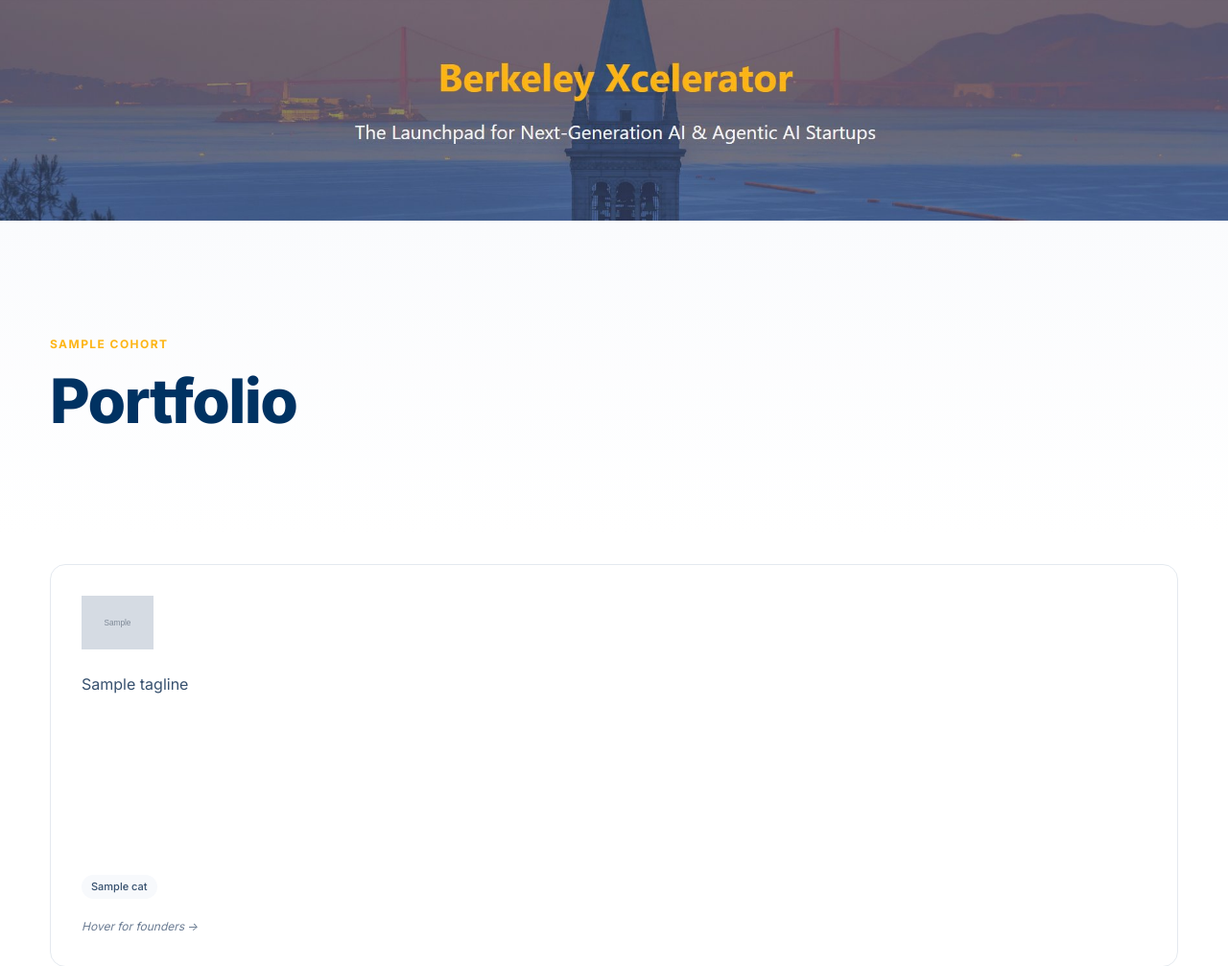
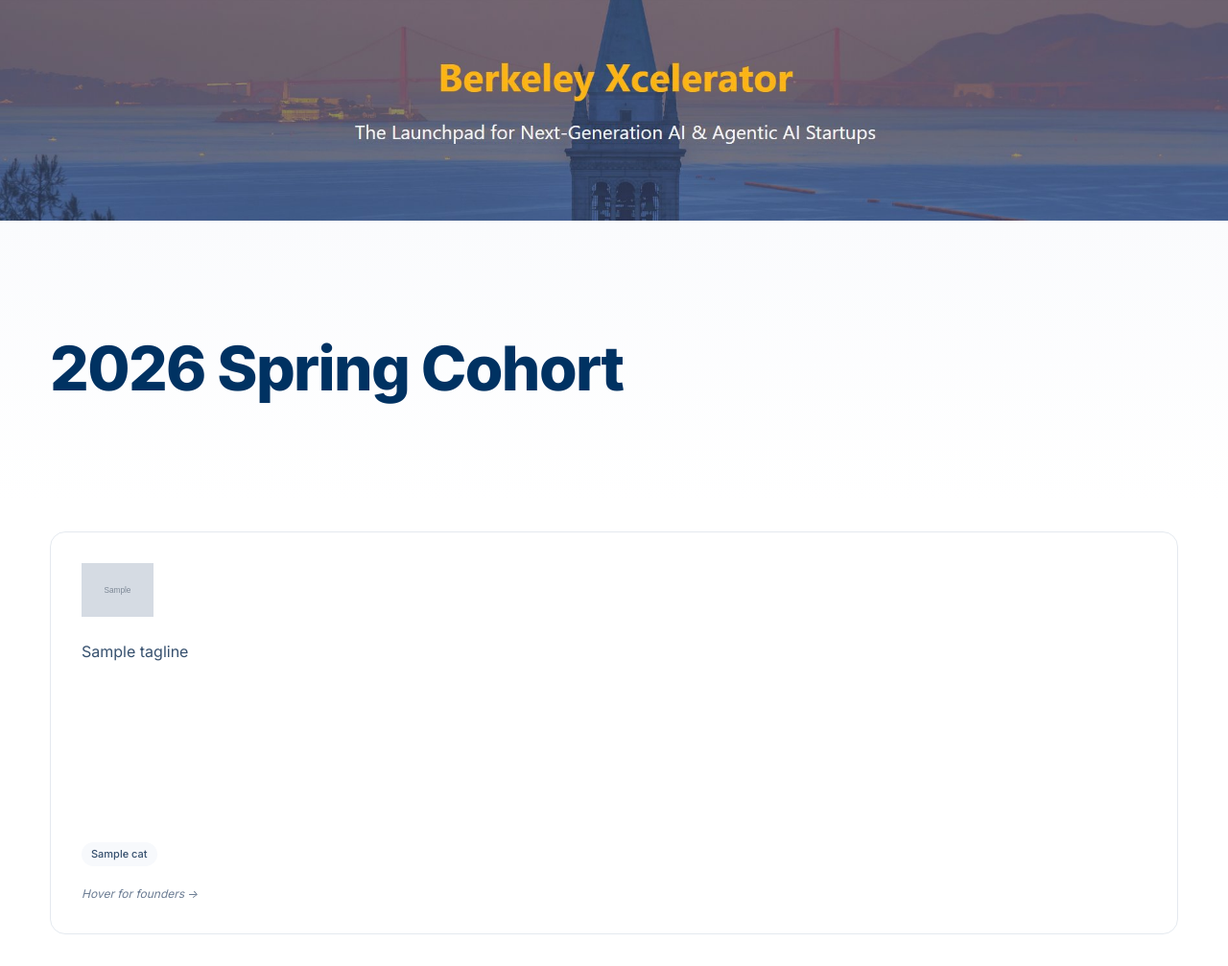
Before and after one commit to wilwixqa1/Berkeley-RDI-Xcelerator-Cohort-Mockup, a FastAPI app: template app/templates/a16z_style.html in a window 1280 px wide. Shown: the part 98-1105 px from the top of the page at 96% size. Run offline with FastAPI, Linux system fonts and the light colour scheme; the template is opened without the code that fills it: most values are stand-ins (such as "Sample title", 1, 10 or a date in 2020); grey boxes marked "Sample" are stand-in pictures; grey boxes are pictures that could not be loaded.

Commit message:
Per Linda: rename Portfolio -> 2026 Spring Cohort, hide Stage/Funding fields, simplify Team/Founded labels

```diff
--- a/app/templates/a16z_style.html
+++ b/app/templates/a16z_style.html
@@ -1,5 +1,5 @@
 {% extends "base.html" %}
-{% block title %}Portfolio — Berkeley Xcelerator{% endblock %}
+{% block title %}2026 Spring Cohort — Berkeley Xcelerator{% endblock %}
 {% block head %}<link rel="stylesheet" href="/static/css/a16z.css">{% endblock %}
 {% block content %}
 <section class="hero-banner">
@@ -8,8 +8,7 @@
 
 <section class="a16z-hero">
   <div class="container">
-    <p class="eyebrow">{{ cohort.cohort_name }}</p>
-    <h1>Portfolio</h1>
+    <h1>2026 Spring Cohort</h1>
   </div>
 </section>
 
@@ -56,9 +55,9 @@
               {% endfor %}
             </div>
             <div class="a16z-meta">
-              <span>{{ company.stage }}</span>
-              <span>{{ company.funding }}</span>
               <span>{{ company.hq }}</span>
+              <span>Team of {{ company.team_size }}</span>
+              <span>Founded {{ company.year_founded }}</span>
             </div>
             <div class="a16z-links">
               {% if company.website %}<a href="{{ company.website }}" target="_blank" rel="noopener" class="a16z-link">{{ company.website|replace('https://', '')|replace('http://', '')|replace('/', '') }} ↗</a>{% endif %}
--- a/app/templates/yc_style.html
+++ b/app/templates/yc_style.html
@@ -76,8 +76,6 @@
             {% endfor %}
           </div>
           <div class="company-meta-grid">
-            <div><span class="muted">Stage</span> {{ company.stage }}</div>
-            <div><span class="muted">Funding</span> {{ company.funding }}</div>
             <div><span class="muted">Team</span> {{ company.team_size }}</div>
             <div><span class="muted">Founded</span> {{ company.year_founded }}</div>
           </div>
--- a/data/cohort.json
+++ b/data/cohort.json
@@ -1,5 +1,5 @@
 {
-  "cohort_name": "Spring 2026 Cohort",
+  "cohort_name": "2026 Spring Cohort",
   "companies": [
     {
       "slug": "headroom-labs",
```
